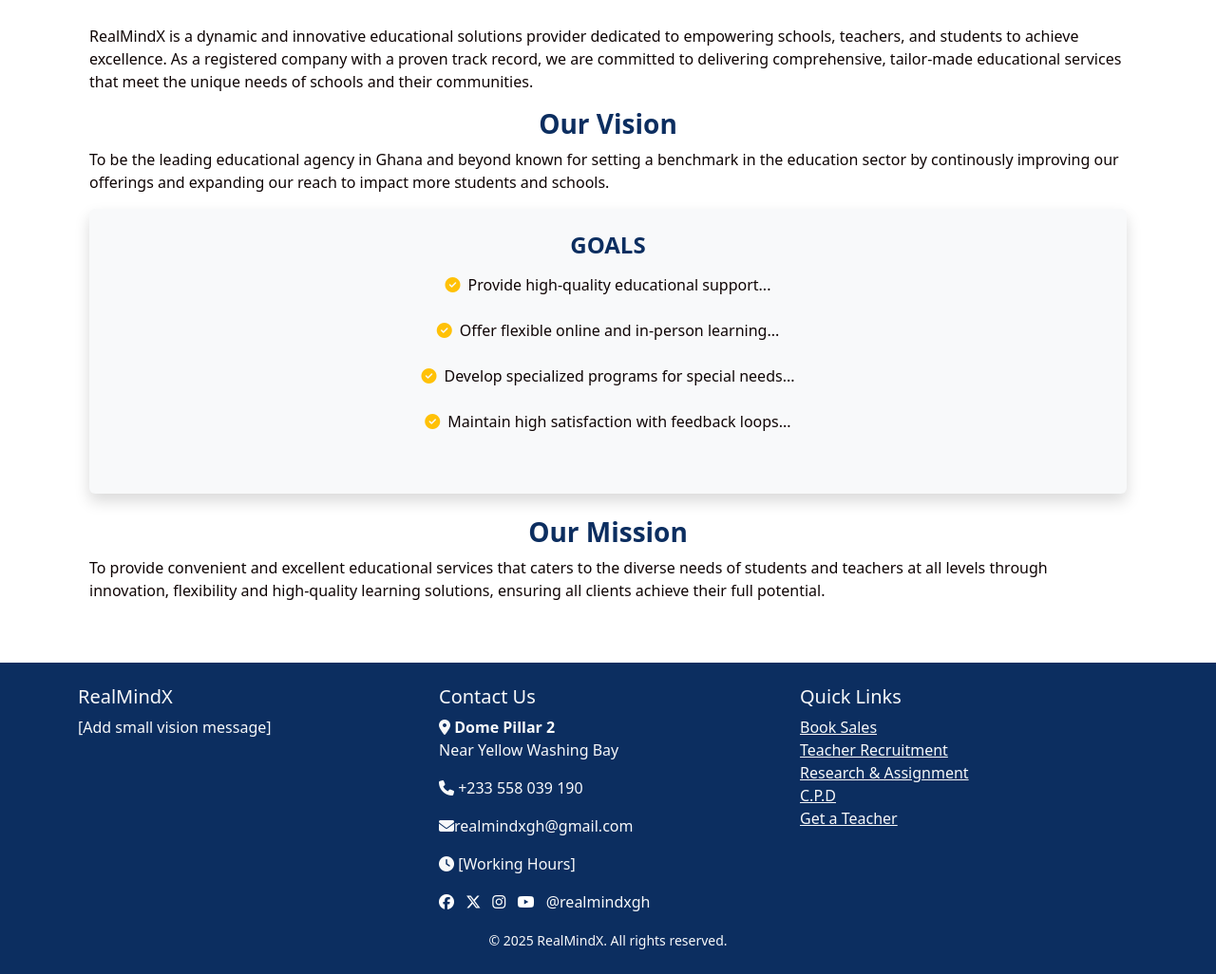
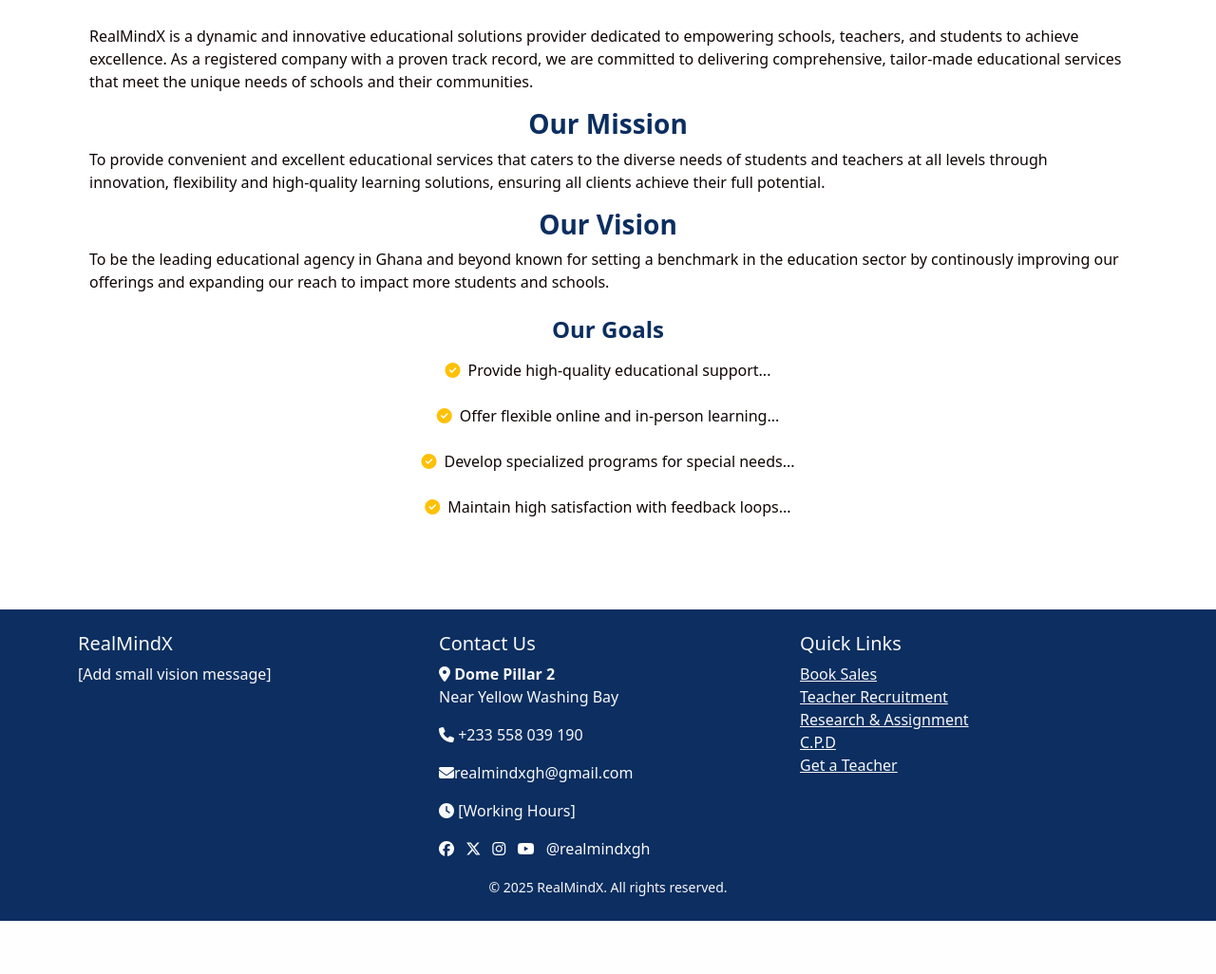
Before and after one commit to EmmanuelDanso1/learning_platform, a Flask app: page /about in a window 1280 px wide. Shown: the part 78-1104 px from the top of the page at 95% size. After the commit the page ends 1048 px from the top, so only its background shows below. Run offline with Flask 3, Linux system fonts and the light colour scheme; some libraries are stand-ins or nearby versions.

Commit message:
updated about page

```diff
--- a/templates/about.html
+++ b/templates/about.html
@@ -6,13 +6,19 @@
             we are committed to delivering comprehensive, tailor-made educational services that meet the unique needs of schools and their
             communities.
         </p>
+        <h3 class="text-center fw-bold ">Our Mission</h3>
+        <p>
+            To provide convenient and excellent educational services that caters to the diverse needs
+            of students and teachers at all levels through innovation, flexibility and high-quality learning
+            solutions, ensuring all clients achieve their full potential.
+        </p>
         <h3 class="text-center fw-bold ">Our Vision</h3>
         <p>To be the leading educational agency in Ghana and beyond known for setting a benchmark
             in the education sector by continously improving our offerings and expanding our reach to impact
             more students and schools.
         </p>
-        <section class="p-4 shadow rounded mb-4 bg-light">
-            <h4 class="text-center fw-bold">GOALS</h4>
+        <section class="p-2">
+            <h4 class="text-center fw-bold">Our Goals</h4>
             <ul class="list-unstyled mt-3 text-center">
               <li><i class="fas fa-check-circle text-warning me-2"></i>Provide high-quality educational support...</li><br>
               <li><i class="fas fa-check-circle text-warning me-2"></i>Offer flexible online and in-person learning...</li><br>
@@ -20,11 +26,6 @@
               <li><i class="fas fa-check-circle text-warning me-2"></i>Maintain high satisfaction with feedback loops...</li><br>
             </ul>
           </section>
-        <h3 class="text-center fw-bold ">Our Mission</h3>
-        <p>
-            To provide convenient and excellent educational services that caters to the diverse needs
-            of students and teachers at all levels through innovation, flexibility and high-quality learning
-            solutions, ensuring all clients achieve their full potential.
-        </p>
+
     </div>
 {% endblock %}
```
Also changed, not shown: templates/home.html (+5 -5 lines).
